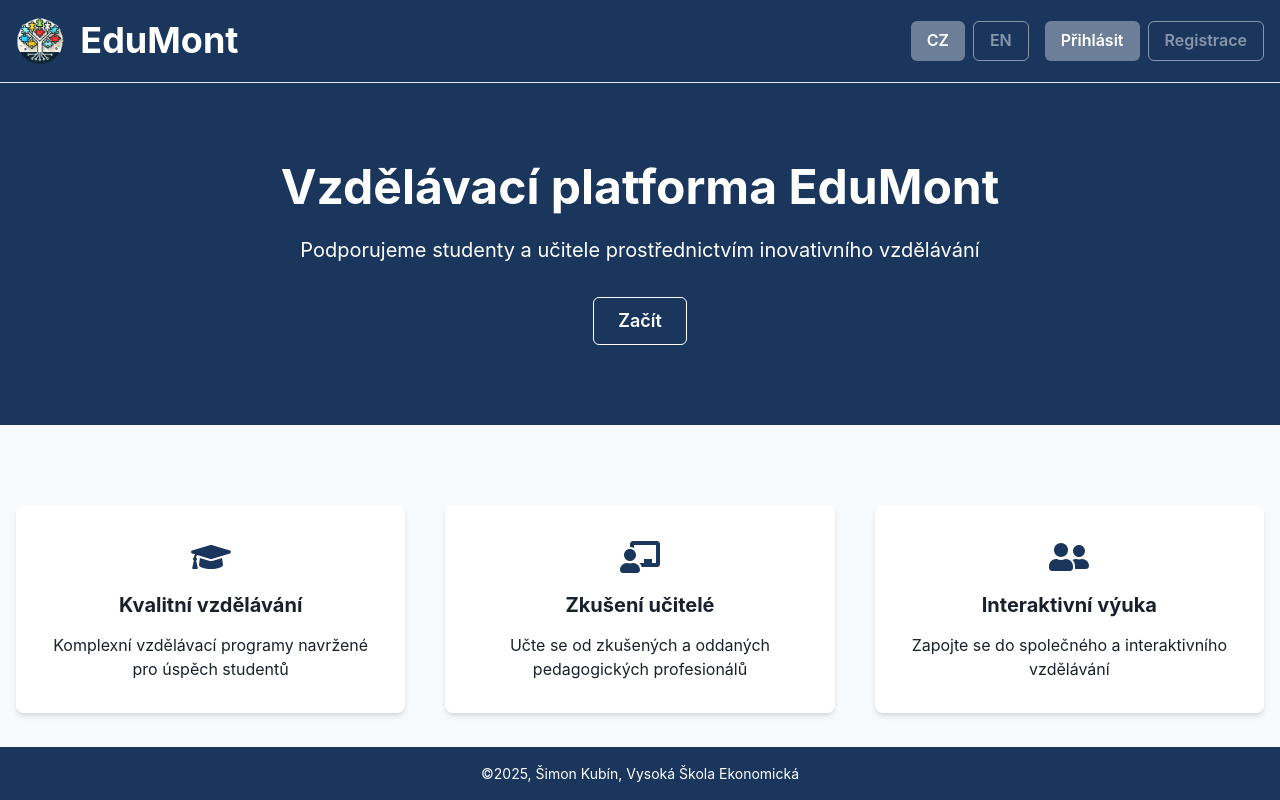
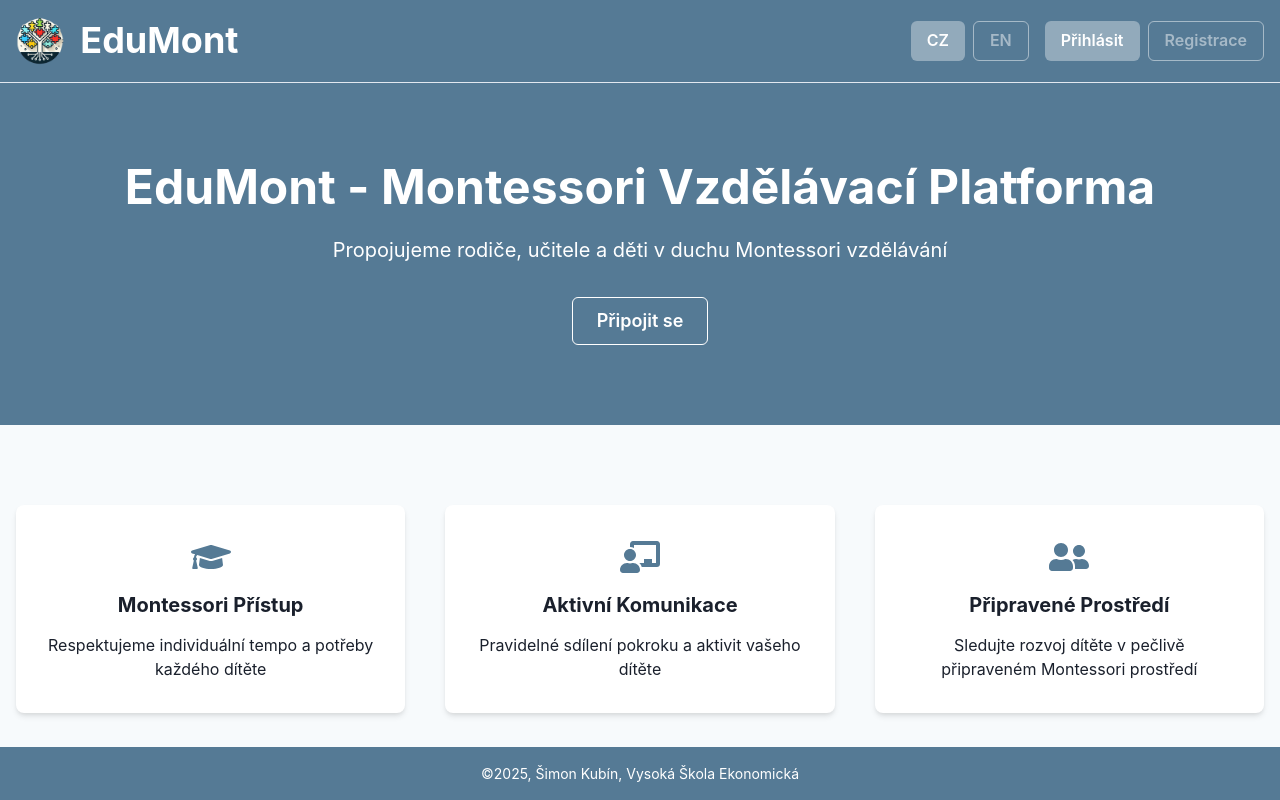
Before and after one commit to kubs09/EduMont, a React (Create React App) app in the folder frontend/: page / in a window 1280 px wide. Shown: the top 800 px of the page. Built offline with nearby package versions, Linux system fonts and the light colour scheme.

Commit message:
uprava layoutu a textu

```diff
--- a/frontend/src/design/theme.tsx
+++ b/frontend/src/design/theme.tsx
@@ -3,9 +3,19 @@ import { extendTheme } from '@chakra-ui/react';
 const colors = {
   brand: {
     primary: {
-      900: '#1A365D', // matches Chakra's blue.900
-      800: '#2A4365', // matches Chakra's blue.800
-      700: '#2C5282', // matches Chakra's blue.700
+      900: '#557A95', // Calm blue
+      800: '#7A8B99',
+      700: '#89A1B5',
+    },
+    secondary: {
+      900: '#BE8A60', // Warm earth tone
+      800: '#C99B76',
+      700: '#D4AC8B',
+    },
+    accent: {
+      900: '#8E9B6C', // Sage green
+      800: '#A1AC82',
+      700: '#B4BD98',
     },
   },
 };
@@ -25,9 +35,23 @@ const theme = extendTheme({
           bg: 'brand.primary.900',
           color: 'white',
           _hover: {
-            bg: 'black',
+            bg: 'brand.primary.800',
           },
         },
+        secondary: {
+          bg: 'brand.secondary.900',
+          color: 'white',
+          _hover: {
+            bg: 'brand.secondary.800',
+          },
+        },
+      },
+    },
+  },
+  styles: {
+    global: {
+      body: {
+        bg: '#FAF9F6', // Soft off-white background
       },
     },
   },
--- a/frontend/src/shared/route.ts
+++ b/frontend/src/shared/route.ts
@@ -6,4 +6,9 @@ export const ROUTES = {
   USER_DASHBOARD: '/users',
   SIGNUP: '/signup',
   HOME: '/',
+  MESSAGES: '/messages',
+  CHILD_PROGRESS: '/progress',
+  DAILY_ACTIVITIES: '/activities',
+  PARENT_DASHBOARD: '/parent-dashboard',
+  TEACHER_DASHBOARD: '/teacher-dashboard',
 } as const;
--- a/frontend/src/texts.ts
+++ b/frontend/src/texts.ts
@@ -226,47 +226,47 @@ export const texts = {
   home: {
     hero: {
       title: {
-        cs: 'Vzdělávací platforma EduMont',
-        en: 'EduMont Learning Platform',
+        cs: 'EduMont - Montessori Vzdělávací Platforma',
+        en: 'EduMont - Montessori Education Platform',
       },
       subtitle: {
-        cs: 'Podporujeme studenty a učitele prostřednictvím inovativního vzdělávání',
-        en: 'Empowering students and teachers through innovative education',
+        cs: 'Propojujeme rodiče, učitele a děti v duchu Montessori vzdělávání',
+        en: 'Connecting parents, teachers, and children in the spirit of Montessori education',
       },
       getStarted: {
-        cs: 'Začít',
-        en: 'Get Started',
+        cs: 'Připojit se',
+        en: 'Join Us',
       },
     },
     features: {
       qualityEducation: {
         title: {
-          cs: 'Kvalitní vzdělávání',
-          en: 'Quality Education',
+          cs: 'Montessori Přístup',
+          en: 'Montessori Approach',
         },
         description: {
-          cs: 'Komplexní vzdělávací programy navržené pro úspěch studentů',
-          en: 'Comprehensive learning programs designed for student success',
+          cs: 'Respektujeme individuální tempo a potřeby každého dítěte',
+          en: 'Respecting individual pace and needs of each child',
         },
       },
       expertTeachers: {
         title: {
-          cs: 'Zkušení učitelé',
-          en: 'Expert Teachers',
+          cs: 'Aktivní Komunikace',
+          en: 'Active Communication',
         },
         description: {
-          cs: 'Učte se od zkušených a oddaných pedagogických profesionálů',
-          en: 'Learn from experienced and dedicated teaching professionals',
+          cs: 'Pravidelné sdílení pokroku a aktivit vašeho dítěte',
+          en: "Regular updates on your child's progress and activities",
         },
       },
       interactiveLearning: {
         title: {
-          cs: 'Interaktivní výuka',
-          en: 'Interactive Learning',
+          cs: 'Připravené Prostředí',
+          en: 'Prepared Environment',
         },
         description: {
-          cs: 'Zapojte se do společného a interaktivního vzdělávání',
-          en: 'Engage in collaborative and interactive learning experiences',
+          cs: 'Sledujte rozvoj dítěte v pečlivě připraveném Montessori prostředí',
+          en: "Track your child's development in carefully prepared Montessori environment",
         },
       },
     },
@@ -285,4 +285,26 @@ export const texts = {
       },
     },
   },
+  communication: {
+    title: {
+      cs: 'Komunikace',
+      en: 'Communication',
+    },
+    messages: {
+      cs: 'Zprávy',
+      en: 'Messages',
+    },
+    progress: {
+      cs: 'Pokrok dítěte',
+      en: "Child's Progress",
+    },
+    activities: {
+      cs: 'Denní aktivity',
+      en: 'Daily Activities',
+    },
+    newMessage: {
+      cs: 'Nová zpráva',
+      en: 'New Message',
+    },
+  },
 };
```
